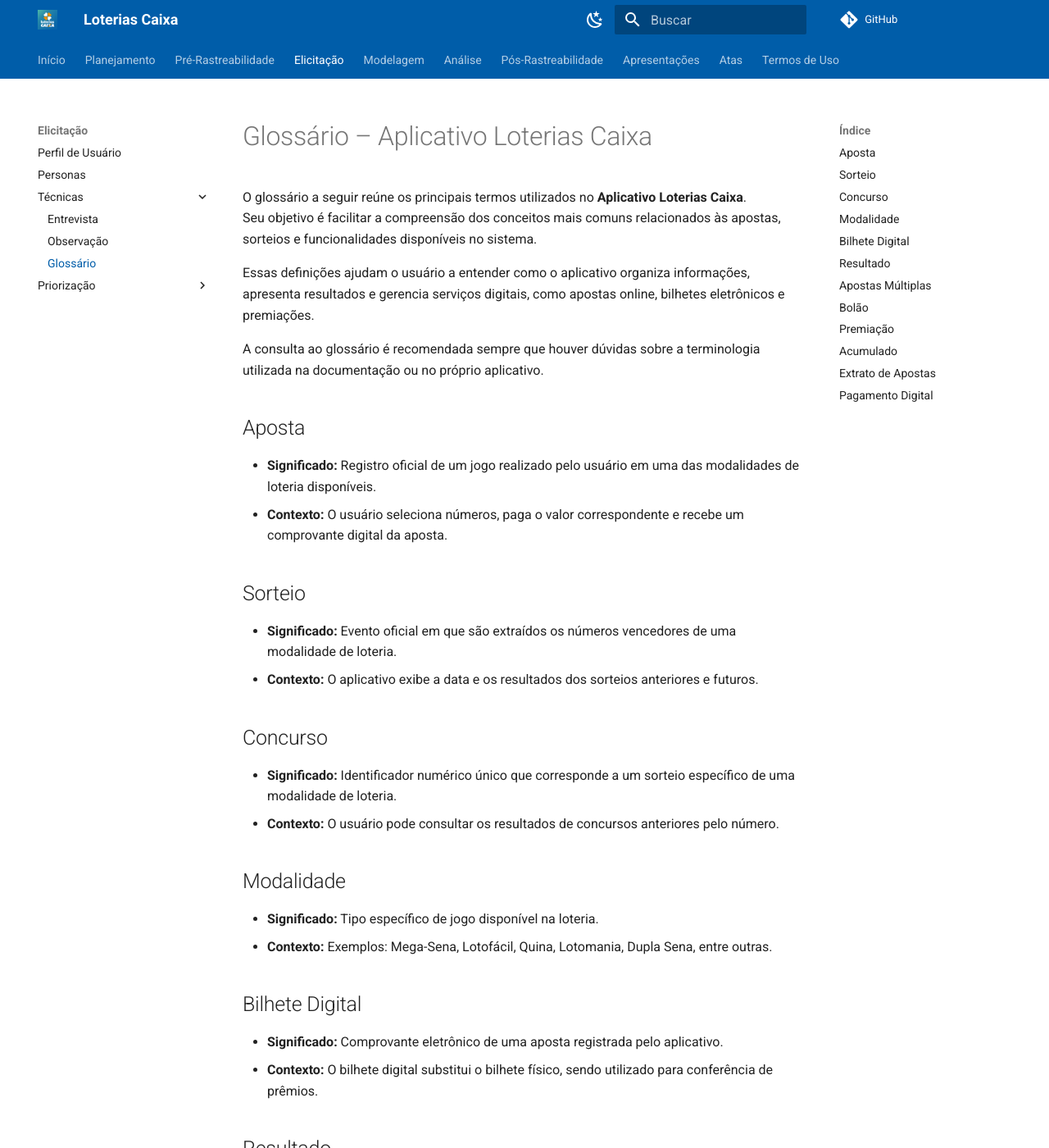
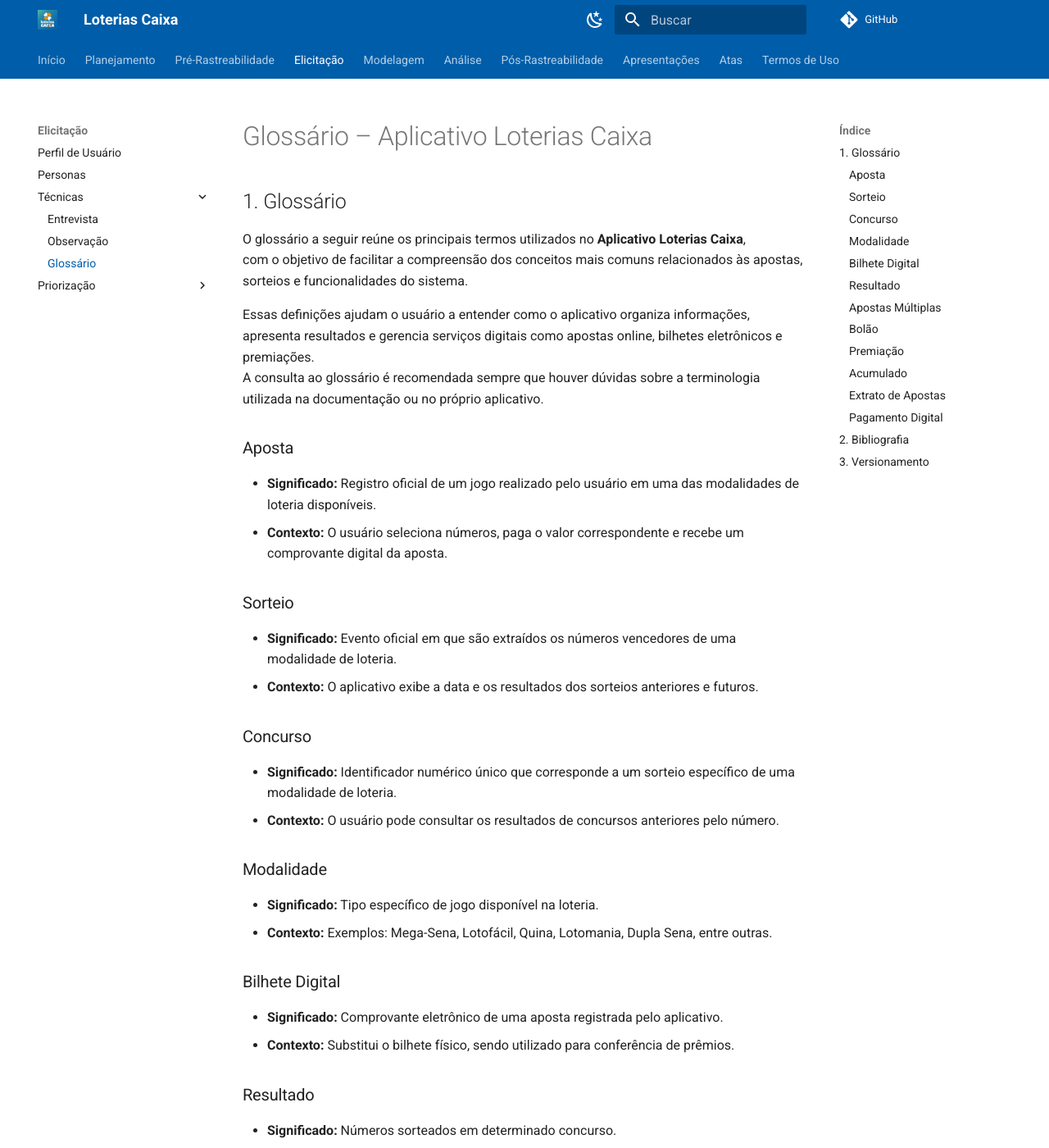
Before and after one commit to Requisitos-de-Software/2025.2-LoteriasCaixa, an MkDocs documentation site: the page built from docs/Elicitação/Técnicas/Glossário.md, in a window 1280 px wide and 1400 px high. Shown: the whole window at 82% size. Built offline with MkDocs 1.6.1 and Material for MkDocs 9.7.7, drawn with Linux system fonts in a browser that asks for light colours; comment, search, counter and statistics services are not loaded; some of the changed text lies outside the part shown.

Commit message:
Atualiza glossário

```diff
--- a/docs/Elicitação/Técnicas/Glossário.md
+++ b/docs/Elicitação/Técnicas/Glossário.md
@@ -1,68 +1,74 @@
 # Glossário – Aplicativo Loterias Caixa
 
-O glossário a seguir reúne os principais termos utilizados no **Aplicativo Loterias Caixa**.
-Seu objetivo é facilitar a compreensão dos conceitos mais comuns relacionados às apostas, sorteios e funcionalidades disponíveis no sistema.
+## 1. Glossário
 
-Essas definições ajudam o usuário a entender como o aplicativo organiza informações, apresenta resultados e gerencia serviços digitais, como apostas online, bilhetes eletrônicos e premiações.
+O glossário a seguir reúne os principais termos utilizados no **Aplicativo Loterias Caixa**,
+com o objetivo de facilitar a compreensão dos conceitos mais comuns relacionados às apostas, sorteios e funcionalidades do sistema.
 
+Essas definições ajudam o usuário a entender como o aplicativo organiza informações, apresenta resultados e gerencia serviços digitais como apostas online, bilhetes eletrônicos e premiações.
 A consulta ao glossário é recomendada sempre que houver dúvidas sobre a terminologia utilizada na documentação ou no próprio aplicativo.
 
-## Aposta
-
+### Aposta
 - **Significado:** Registro oficial de um jogo realizado pelo usuário em uma das modalidades de loteria disponíveis.
 - **Contexto:** O usuário seleciona números, paga o valor correspondente e recebe um comprovante digital da aposta.
 
-## Sorteio
-
+### Sorteio
 - **Significado:** Evento oficial em que são extraídos os números vencedores de uma modalidade de loteria.
 - **Contexto:** O aplicativo exibe a data e os resultados dos sorteios anteriores e futuros.
 
-## Concurso
-
+### Concurso
 - **Significado:** Identificador numérico único que corresponde a um sorteio específico de uma modalidade de loteria.
 - **Contexto:** O usuário pode consultar os resultados de concursos anteriores pelo número.
 
-## Modalidade
-
+### Modalidade
 - **Significado:** Tipo específico de jogo disponível na loteria.
 - **Contexto:** Exemplos: Mega-Sena, Lotofácil, Quina, Lotomania, Dupla Sena, entre outras.
 
-## Bilhete Digital
+### Bilhete Digital
+- **Significado:** Comprovante eletrônico de uma aposta registrada pelo aplicativo.
+- **Contexto:** Substitui o bilhete físico, sendo utilizado para conferência de prêmios.
 
-- **Significado:** Comprovante eletrônico de uma aposta registrada pelo aplicativo.
-- **Contexto:** O bilhete digital substitui o bilhete físico, sendo utilizado para conferência de prêmios.
-
-## Resultado
-
+### Resultado
 - **Significado:** Números sorteados em determinado concurso.
 - **Contexto:** O aplicativo mostra os resultados de cada modalidade após a realização do sorteio.
 
-## Apostas Múltiplas
-
+### Apostas Múltiplas
 - **Significado:** Aposta em que o usuário escolhe mais números do que o mínimo exigido na modalidade.
 - **Contexto:** Aumenta as chances de ganhar, mas também eleva o valor da aposta.
 
-## Bolão
-
+### Bolão
 - **Significado:** Aposta coletiva em que várias pessoas participam com cotas, dividindo o custo e o prêmio.
 - **Contexto:** Disponível em modalidades como a Mega-Sena, podendo ser feito no aplicativo.
 
-## Premiação
-
+### Premiação
 - **Significado:** Valor em dinheiro distribuído aos ganhadores de determinada modalidade de loteria.
 - **Contexto:** O aplicativo mostra as faixas de premiação e a quantidade de ganhadores em cada sorteio.
 
-## Acumulado
-
+### Acumulado
 - **Significado:** Valor do prêmio que não foi distribuído em um concurso e é somado ao próximo sorteio.
 - **Contexto:** O usuário pode visualizar quando o prêmio está acumulado e o valor previsto para o próximo sorteio.
 
-## Extrato de Apostas
-
+### Extrato de Apostas
 - **Significado:** Histórico das apostas feitas pelo usuário no aplicativo.
 - **Contexto:** Permite acompanhar se houve premiação e organizar o controle de jogos.
 
-## Pagamento Digital
-
+### Pagamento Digital
 - **Significado:** Método eletrônico para registrar a aposta, geralmente por cartão de crédito ou saldo em conta.
 - **Contexto:** O usuário precisa efetuar o pagamento digital para validar sua aposta.
+
+---
+
+## 2. Bibliografia
+
+> 1. **LOTERIAS CAIXA.** Página oficial de loterias. Disponível em:
+>    [https://loterias.caixa.gov.br/Paginas/default.aspx](https://loterias.caixa.gov.br/Paginas/default.aspx).
+>    Acesso em: 26/09/2025.
+
+---
+
+## 3. Versionamento
+
+| Versão | Data       | Autor             | Descrição                                           | Revisor        |
+|--------|------------|-------------------|-----------------------------------------------------|----------------|
+| 1.0    | 26/09/2025 | Miquéias Ezequiel | Criação do glossário                                | Luan Vinícius  |
+| 1.1    | 27/09/2025 | Miquéias Ezequiel | Adição do versionamento e referências bibliográficas | Luan Vinícius |
```
